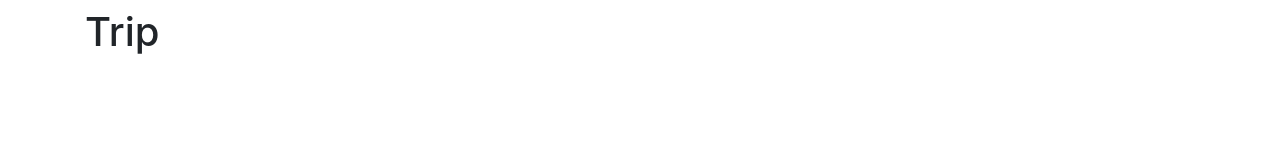
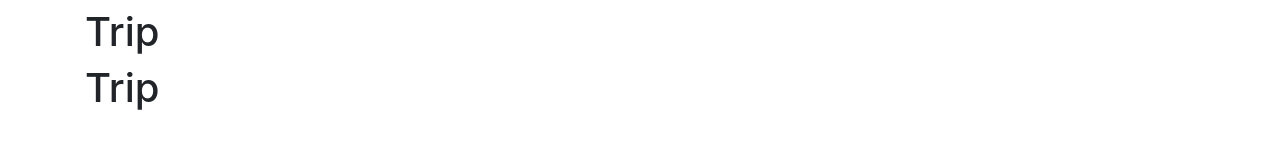
Before and after one commit to egan16/thebeatentrail, a React (Create React App) app in the folder client/: page / in a window 1280 px wide. Shown: the part 160-308 px from the top of the page. Built offline with nearby package versions, Linux system fonts and the light colour scheme.

Commit message:
Import Trip component to Trips.js

```diff
--- a/client/src/App.js
+++ b/client/src/App.js
@@ -4,7 +4,6 @@ import { Container } from 'react-bootstrap';
 
 import Navigation from "./components/Navigation";
 import TripForm from './components/Form/TripForm/TripForm';
-import Trip from './components/Trips/Trip/Trip';
 import Trips from './components/Trips/Trips';
 
 import './css/App.css';
@@ -26,7 +25,6 @@ class App extends Component {
           <Navigation/>
           <TripForm/>
           <Trips/>
-          <Trip/>
       </Container>
     );
   }
--- a/client/src/components/Trips/Trips.js
+++ b/client/src/components/Trips/Trips.js
@@ -1,4 +1,5 @@
 import { Component } from 'react';
+import Trip from './Trip/Trip';
 
 
 class Trips extends Component {
@@ -13,6 +14,8 @@ class Trips extends Component {
     return (
       <div>
           <h1>Trips</h1>
+          <Trip/>
+          <Trip/>
       </div>
     );
   }
```
